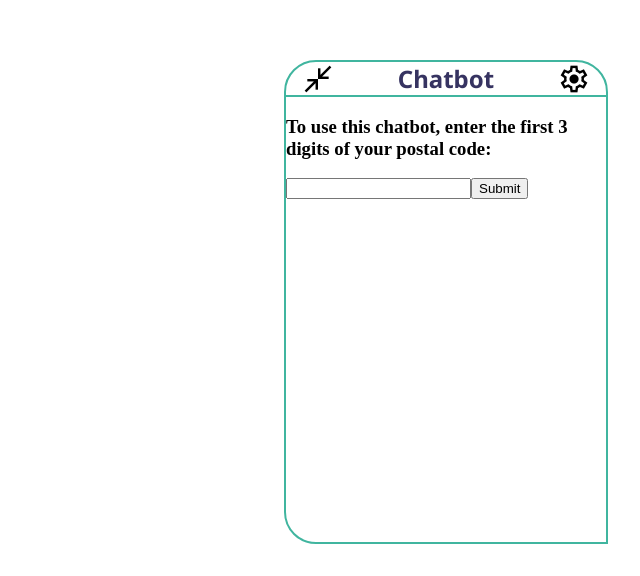
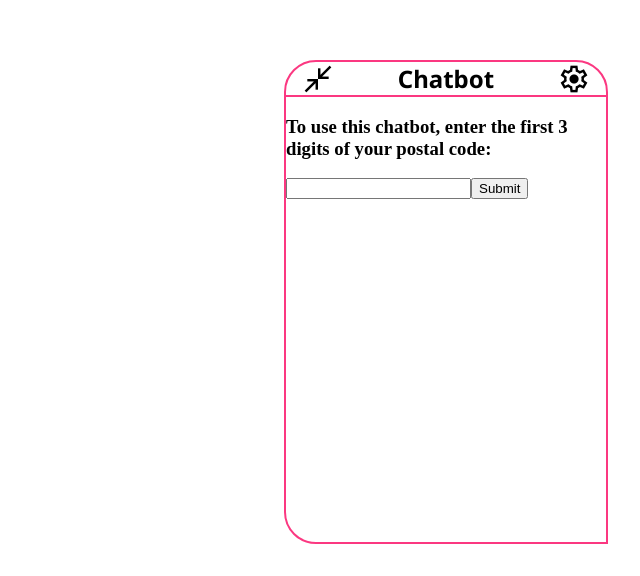
Before and after one commit to SWRIL-AI-NLP-Translation/swril-chatbot, a React app: page / in a window 1280 px wide. Shown: the part 224-800 px from the top of the page, without its empty margins (640-1280 px from the left). Built offline with nearby package versions, Linux system fonts and the light colour scheme; no server answers.

Commit message:
Update colors and default messages

```diff
--- a/src/contexts/data.ts
+++ b/src/contexts/data.ts
@@ -2,7 +2,7 @@ import React from 'react'
 import { DataContextType } from '../types/context'
 import { Cookies } from '../modules/cookies'
 import { getPostalCode } from '../modules/postalCode'
-import { MessageType, defaultMessage } from '../types/messages'
+import { MessageType, defaultMessages } from '../types/messages'
 import { getLanguage } from '../modules/language'
 
 export const getDataContextValue = (): DataContextType => {
@@ -10,7 +10,7 @@ export const getDataContextValue = (): DataContextType => {
 		postalCode: getPostalCode(),
 		language: getLanguage() ?? 'Auto Detect',
 		searchRadius: parseInt(Cookies.get('swril-search-radius') ?? '15'),
-		messages: [defaultMessage],
+		messages: [...defaultMessages],
 	}
 }
 
--- a/src/styles/styles.scss
+++ b/src/styles/styles.scss
@@ -1,10 +1,10 @@
 $colors: (
-	primary: #40B59F,
-	secondary: #C4DAD6,
+	primary: #fb3881,
+	primary-light: #cf708d,
+	primary-lightest: #f9e0e8,
+	secondary: #e1e1e1,
 	background: #ffffff,
-	font: #363361,
-	_lightGrey: #c4d1cc,
-	_mediumGrey: #979797,
+	font: #000000,
 );
 
 @function color($key) {
--- a/src/types/messages.ts
+++ b/src/types/messages.ts
@@ -1,6 +1,4 @@
 import { ServiceType } from './chatResponse'
-
-// type MessageContentType = 'Text' | 'Service'
 
 export type MessageType = {
 	text?: string;
@@ -11,8 +9,12 @@ export type MessageType = {
 	positiveFeedback?: boolean;
 }
 
-export const defaultMessage: MessageType = {
-	text: 'My name is swrilie. \n How may I help you?',
+export const defaultMessages: MessageType[] = [{
+	text: 'Hi, my name is swrilie.',
 	bot: true,
 	id: 'Initial',
-}
+}, {
+	text: 'How may I help you today?',
+	bot: true,
+	id: 'Initial',
+}]
```
